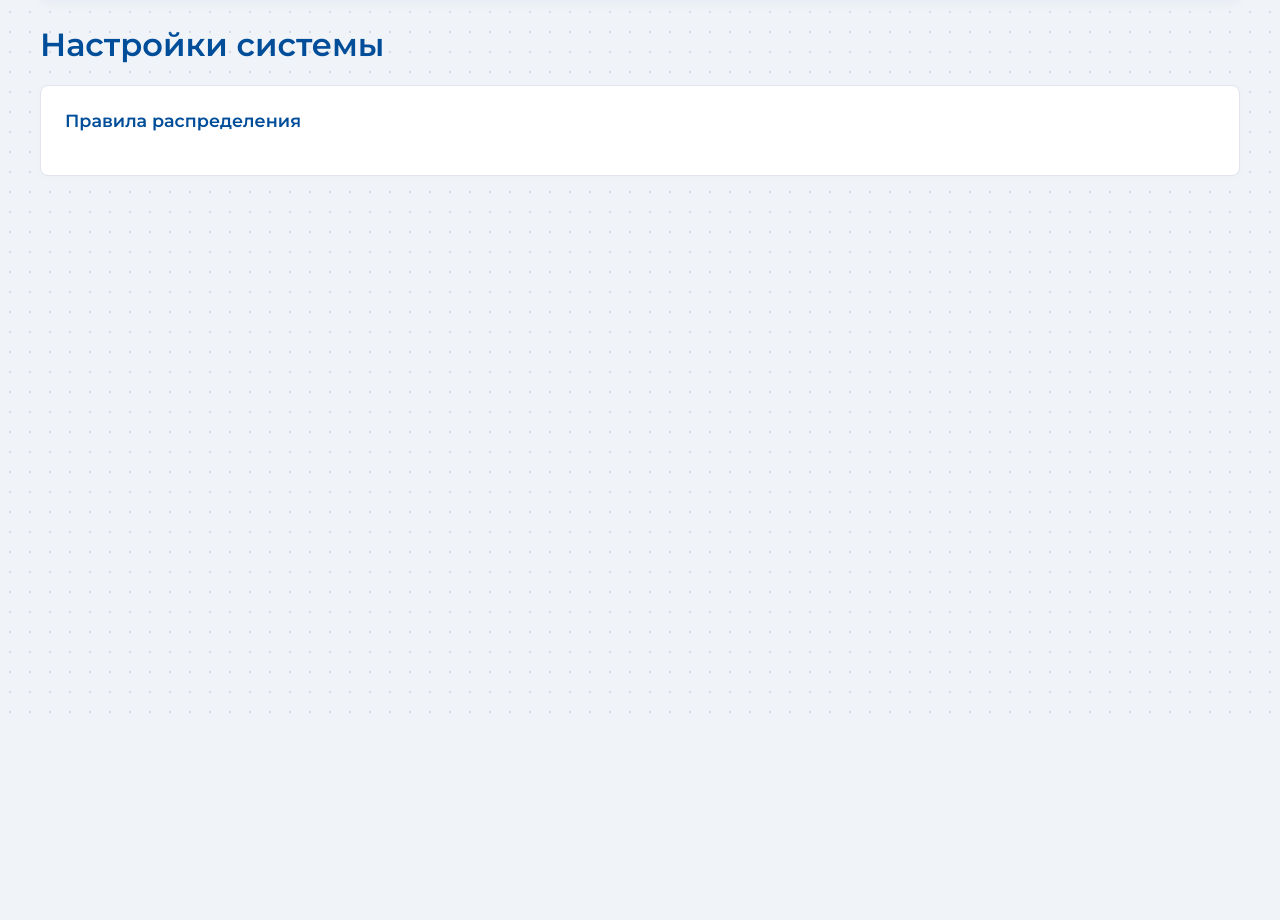
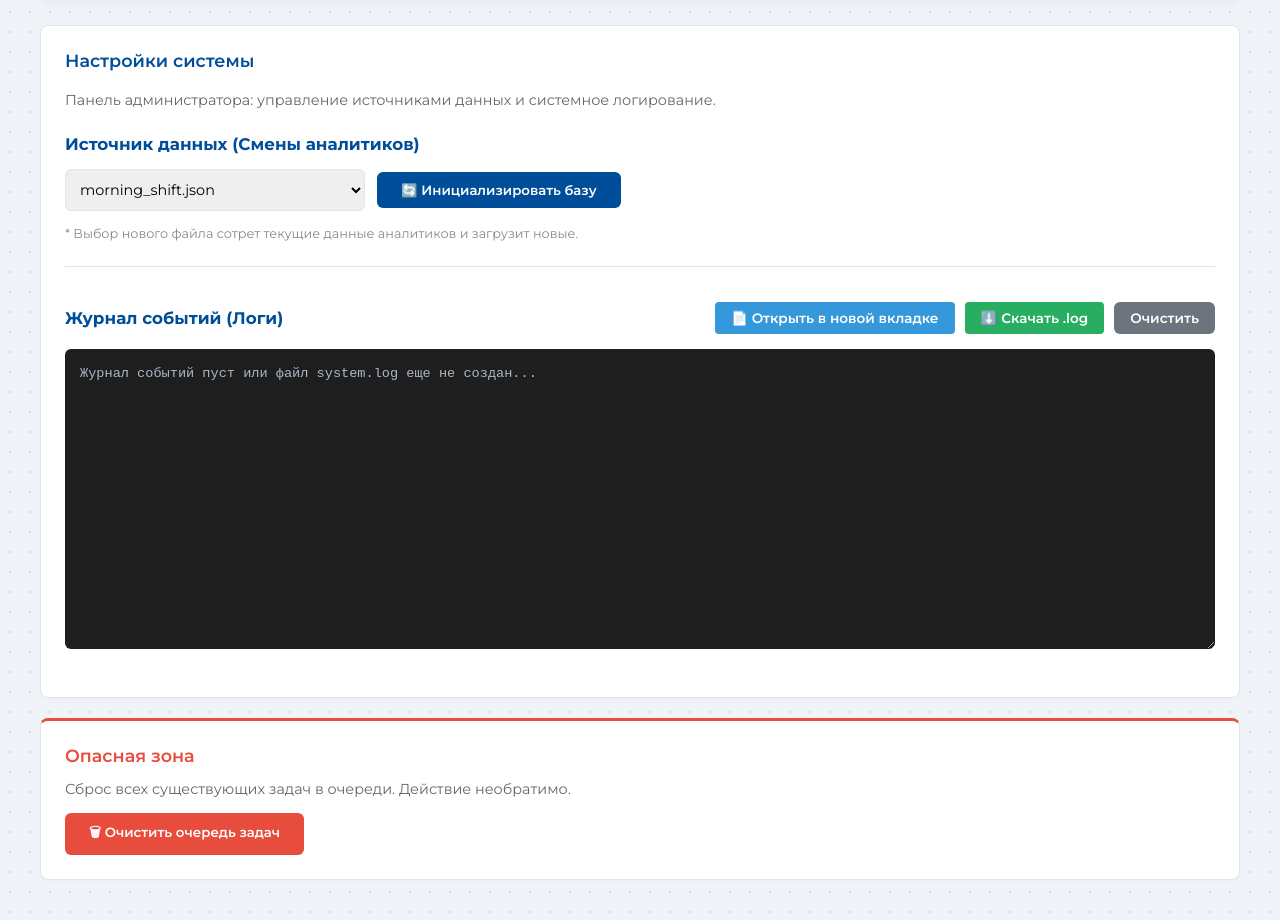
Before and after one commit to maksimvydrin/cft-project, a Flask app: page /settings in a window 1280 px wide. Shown: the part 78-998 px from the top of the page. Before the commit the page ends 791 px from the top, so only its background shows below. Run offline with Flask 3, Linux system fonts and the light colour scheme.

Commit message:
сбор логов. страница настроек. выбор базы данных. настройки для сотрудников

```diff
--- a/app/__init__.py
+++ b/app/__init__.py
@@ -1,5 +1,21 @@
-from flask import Flask, render_template, request, redirect, url_for
+from flask import Flask, render_template, request, redirect, url_for, send_file, Response
 from . import db
+import sqlite3
+import os
+import logging
+
+# Базовая настройка записи логов в файл
+logging.basicConfig(
+    filename='system.log',
+    level=logging.INFO,
+    format='%(asctime)s - %(levelname)s - %(message)s',
+    encoding='utf-8'
+)
+def get_db():
+    db_path = os.path.join(os.path.dirname(__file__), '..', 'instance', 'app.db')
+    conn = sqlite3.connect(db_path)
+    conn.row_factory = sqlite3.Row
+    return conn
 
 def create_app():
     app = Flask(__name__)
@@ -7,7 +23,7 @@ def create_app():
 
     @app.route('/', methods=['GET', 'POST'])
     def home():
-        conn = db.get_db()
+        conn = get_db()
         if request.method == 'POST':
             task_type = request.form['task_type']
             description = request.form['description']
@@ -29,7 +45,6 @@ def create_app():
         ''').fetchall()
         return render_template('index.html', analysts=analysts, tasks=tasks)
 
-# Маршрут для ручного запуска распределения
     # Запуск распределения
     @app.route('/distribute', methods=['POST'])
     def distribute():
@@ -40,7 +55,6 @@ def create_app():
     # Завершение задачи
     @app.route('/complete/<int:task_id>', methods=['POST'])
     def complete_task(task_id):
-        from app.db import get_db
         conn = get_db()
         conn.execute('UPDATE tasks SET status = "Завершена" WHERE id = ?', (task_id,))
         conn.commit()
@@ -49,7 +63,6 @@ def create_app():
     # Эскалация задачи
     @app.route('/escalate/<int:task_id>', methods=['POST'])
     def escalate_task(task_id):
-        from app.db import get_db
         conn = get_db()
         conn.execute('''
             UPDATE tasks
@@ -58,8 +71,69 @@ def create_app():
         ''', (task_id,))
         conn.commit()
         return redirect(url_for('home'))
+
     @app.route('/settings')
     def settings():
-        return render_template('settings.html')
+        log_content = ""
+        # Читаем последние 50 строк логов
+        if os.path.exists('system.log'):
+            with open('system.log', 'r', encoding='utf-8') as f:
+                log_content = "".join(f.readlines()[-50:])
+
+        # Ищем JSON-файлы в текущей директории
+        json_files = [f for f in os.listdir('.') if f.endswith('.json')]
+
+        return render_template('settings.html', log_content=log_content, json_files=json_files)
+
+    @app.route('/settings/view_logs')
+    def view_logs():
+        log_path = os.path.abspath('system.log')
+        if os.path.exists(log_path):
+            with open(log_path, 'r', encoding='utf-8') as f:
+                return Response(f.read(), mimetype='text/plain')
+        return "Журнал пуст или еще не создан."
+
+    @app.route('/settings/download_logs')
+    def download_logs():
+        log_path = os.path.abspath('system.log')
+        if os.path.exists(log_path):
+            return send_file(log_path, as_attachment=True)
+        return redirect(url_for('settings'))
+
+    @app.route('/settings/clear_logs', methods=['POST'])
+    def clear_logs():
+        # Очищаем файл логов
+        open('system.log', 'w').close()
+        logging.info("Системный журнал был принудительно очищен Суперадмином.")
+        return redirect(url_for('settings'))
+
+    @app.route('/settings/load_json', methods=['POST'])
+    def load_json():
+        json_file = request.form.get('json_file')
+        # Здесь будет функция парсинга JSON и заливки в БД, пока просто пишем лог
+        logging.info(f"Запущена инициализация базы аналитиков из файла: {json_file}")
+        return redirect(url_for('settings'))
+
+    @app.route('/settings/reset', methods=['POST'])
+    def reset_db():
+        conn = get_db()
+        conn.execute('DELETE FROM tasks')
+        conn.commit()
+        logging.warning("Суперадмин очистил всю очередь задач (Опасная зона).")
+        return redirect(url_for('settings'))
+
+    @app.route('/update_analyst/<int:id>', methods=['POST'])
+    def update_analyst(id):
+        is_available = 1 if request.form.get('is_available') else 0
+        max_open_tasks = request.form.get('max_open_tasks')
+
+        conn = get_db()
+        conn.execute(
+            'UPDATE analysts SET is_available = ?, max_open_tasks = ? WHERE id = ?',
+            (is_available, max_open_tasks, id)
+        )
+        conn.commit()
+        return redirect(url_for('home'))
+
 
     return app
--- a/app/templates/settings.html
+++ b/app/templates/settings.html
@@ -1,9 +1,59 @@
 {% extends "base.html" %}
 
 {% block content %}
-    <h1>Настройки системы</h1>
+    <div class="card">
+        <h2>Настройки системы</h2>
+        <p style="color: #666; margin-bottom: 25px; font-size: 0.9rem;">
+            Панель администратора: управление источниками данных и системное логирование.
+        </p>
 
-    <div class="card">
-        <h2>Правила распределения</h2>
+        <!-- Секция выбора JSON -->
+        <div style="margin-bottom: 35px; padding-bottom: 25px; border-bottom: 1px solid var(--cft-border);">
+            <h3 style="color: var(--cft-blue); font-size: 1.05rem; margin-bottom: 15px;">Источник данных (Смены аналитиков)</h3>
+            <form action="/settings/load_json" method="post" class="form-group" style="align-items: center;">
+                <select name="json_file" style="width: 300px; padding: 10px;">
+                    {% for j_file in json_files %}
+                    <option value="{{ j_file }}">{{ j_file }}</option>
+                    {% else %}
+                    <!-- Заглушки, если реальных файлов пока нет -->
+                    <option value="morning_shift.json">morning_shift.json</option>
+                    <option value="night_shift.json">night_shift.json</option>
+                    <option value="stress_test.json">stress_test.json</option>
+                    {% endfor %}
+                </select>
+                <button type="submit" class="btn-warning">🔄 Инициализировать базу</button>
+            </form>
+            <p style="font-size: 0.8rem; color: #888; margin-top: 5px; margin-bottom: 0;">* Выбор нового файла сотрет текущие данные аналитиков и загрузит новые.</p>
         </div>
+
+        <!-- Секция Логов -->
+        <div style="margin-bottom: 20px;">
+            <div style="display: flex; justify-content: space-between; align-items: center; margin-bottom: 15px;">
+                <h3 style="color: var(--cft-blue); font-size: 1.05rem; margin: 0;">Журнал событий (Логи)</h3>
+                <div style="display: flex; gap: 10px; align-items: center;">
+                    <!-- Кнопка открытия в новой вкладке -->
+                    <a href="/settings/view_logs" target="_blank" style="background-color: #3498db; color: white; padding: 8px 16px; text-decoration: none; border-radius: 4px; font-size: 0.85rem; font-weight: 600; transition: 0.2s;">📄 Открыть в новой вкладке</a>
+
+                    <!-- Кнопка скачивания -->
+                    <a href="/settings/download_logs" style="background-color: #27ae60; color: white; padding: 8px 16px; text-decoration: none; border-radius: 4px; font-size: 0.85rem; font-weight: 600; transition: 0.2s;">⬇️ Скачать .log</a>
+
+                    <!-- Кнопка очистки -->
+                    <form action="/settings/clear_logs" method="post" style="margin: 0;">
+                        <button type="submit" style="background-color: #6c757d; padding: 8px 16px; font-size: 0.85rem;">Очистить</button>
+                    </form>
+                </div>
+            </div>
+            <!-- Окно логов в стиле терминала -->
+            <textarea readonly style="width: 100%; height: 300px; background-color: #1E1E1E; color: #A9B7C6; font-family: 'Courier New', monospace; padding: 15px; border-radius: 6px; border: none; resize: vertical; box-sizing: border-box; font-size: 0.85rem; line-height: 1.4;">{{ log_content if log_content else 'Журнал событий пуст или файл system.log еще не создан...' }}</textarea>
+        </div>
+    </div>
+
+    <!-- Опасная зона -->
+    <div class="card" style="border-top: 3px solid #e74c3c;">
+        <h2 style="color: #e74c3c; margin-bottom: 10px;">Опасная зона</h2>
+        <p style="color: #666; font-size: 0.9rem; margin-bottom: 15px;">Сброс всех существующих задач в очереди. Действие необратимо.</p>
+        <form action="/settings/reset" method="post" onsubmit="return confirm('Вы уверены, что хотите удалить ВСЕ задачи?');">
+            <button type="submit" style="background-color: #e74c3c;">🗑 Очистить очередь задач</button>
+        </form>
+    </div>
 {% endblock %}
```
Also changed, not shown: app/templates/index.html (+18 -8 lines), instance/app.db, 1 other file.
